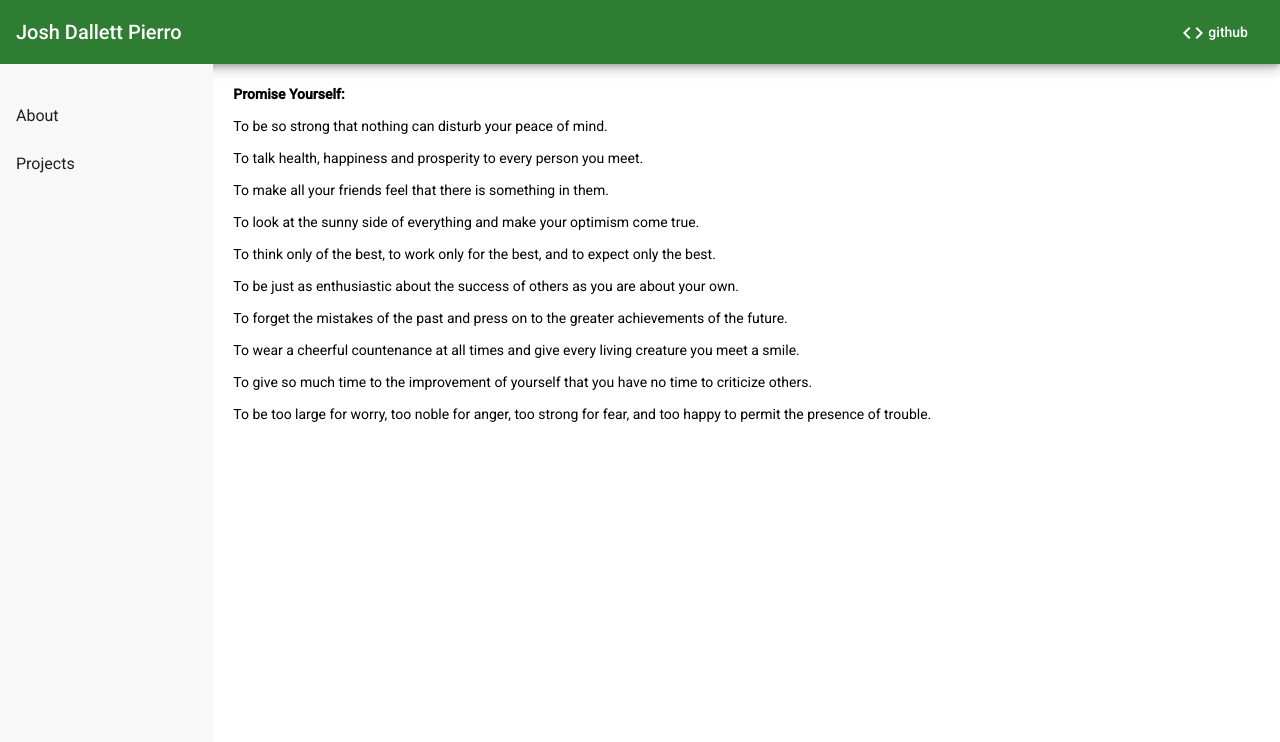
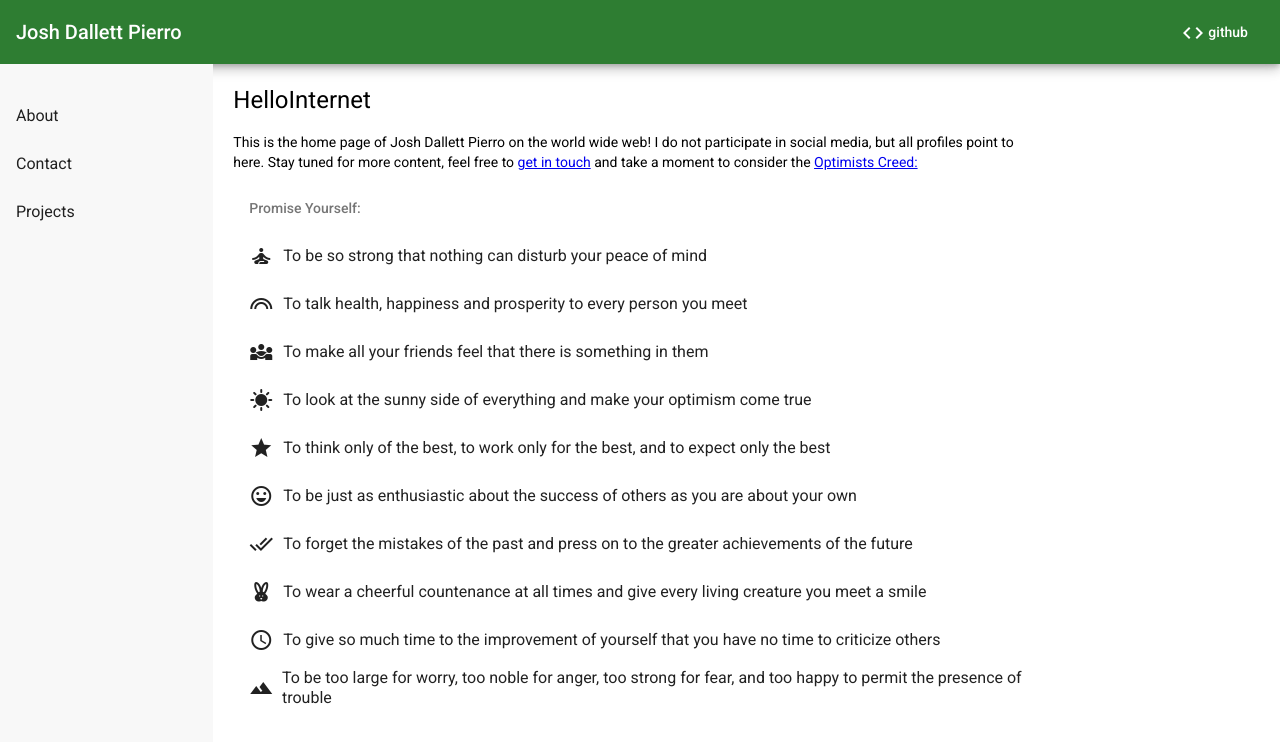
Before and after one commit to joshpierro/home, an Angular app in the folder web/: page / in a window 1280 px wide. Shown: the top 742 px of the page. Built offline with nearby package versions, Linux system fonts and the light colour scheme.

Commit message:
adds Optimists creed

```diff
--- a/web/src/app/app-routing.module.ts
+++ b/web/src/app/app-routing.module.ts
@@ -1,14 +1,12 @@
 import { NgModule } from '@angular/core';
 import { RouterModule, Routes } from '@angular/router';
 import { ContactComponent } from './components/contact/contact.component';
-import { EducationComponent } from './components/education/education.component';
 import { HomeComponent } from './components/home/home.component';
 import { ProjectsComponent } from './components/projects/projects.component';
 
 const routes: Routes = [
   {path: '', component: HomeComponent},
   {path: 'projects', component: ProjectsComponent},
-  // {path: 'education', component: EducationComponent},
   {path: 'contact', component: ContactComponent},
   {path: '**', component: HomeComponent}
 ];
--- a/web/src/app/app.module.ts
+++ b/web/src/app/app.module.ts
@@ -5,7 +5,7 @@ import { MatToolbarModule } from '@angular/material/toolbar';
 import {MatIconModule} from '@angular/material/icon';
 import {MatButtonModule} from '@angular/material/button';
 import {MatListModule} from '@angular/material/list';
-import {MatProgressSpinnerModule} from '@angular/material/progress-spinner'
+import {MatProgressSpinnerModule} from '@angular/material/progress-spinner';
 
 // app
 import { AppRoutingModule } from './app-routing.module';
--- a/web/src/app/components/contact/contact.component.html
+++ b/web/src/app/components/contact/contact.component.html
@@ -1,3 +1,5 @@
-<a mat-raised-button color="accent" href="mailto:josh.pierro@gmail.com">
-    <mat-icon>mail</mat-icon> Send a note
-</a>
+<p>
+    <a mat-button color="accent" href="mailto:josh.pierro@gmail.com">
+       <mat-icon>mail</mat-icon> Send a note
+   </a>
+</p>
--- a/web/src/app/components/home/home.component.html
+++ b/web/src/app/components/home/home.component.html
@@ -1,23 +1,17 @@
+<h1>
+   HelloInternet
+</h1>
 <p>
-   <Strong> Promise Yourself:</Strong>
-</p><p>
-To be so strong that nothing can disturb your peace of mind.
-</p><p>
-To talk health, happiness and prosperity to every person you meet.
-</p><p>
-To make all your friends feel that there is something in them.
-</p><p>
-To look at the sunny side of everything and make your optimism come true.
-</p><p>
-To think only of the best, to work only for the best, and to expect only the best.
-</p><p>
-To be just as enthusiastic about the success of others as you are about your own.
-</p><p>
-To forget the mistakes of the past and press on to the greater achievements of the future.
-</p><p>
-To wear a cheerful countenance at all times and give every living creature you meet a smile.
-</p><p>
-To give so much time to the improvement of yourself that you have no time to criticize others.
-</p><p>
-To be too large for worry, too noble for anger, too strong for fear, and too happy to permit the presence of trouble.
+   This is the home page of Josh Dallett Pierro on the world wide web!
+   I do not participate in social media, but all profiles point to here.
+   Stay tuned for more content, feel free to
+   <a routerLink="contact">get in touch</a> and take a moment to consider the <a href="https://www.optimist.org/member/membersmenu.cfm">Optimists Creed:</a>
 </p>
+
+<mat-list role="list">
+   <div mat-subheader>Promise Yourself:</div>
+   <mat-list-item role="listitem" *ngFor="let item of creedItems">
+      <mat-icon matListItemIcon> {{item.icon}} </mat-icon>
+      <div matListItemTitle>{{item.text}}</div>
+   </mat-list-item>
+</mat-list>
--- a/web/src/app/components/home/home.component.sass
+++ b/web/src/app/components/home/home.component.sass
@@ -0,0 +1,2 @@
+.mat-icon
+ padding-right: 10px
--- a/web/src/app/components/home/home.component.ts
+++ b/web/src/app/components/home/home.component.ts
@@ -7,6 +7,18 @@ import { Component, OnInit } from '@angular/core';
 })
 export class HomeComponent implements OnInit {
 
+  creedItems = [
+    {text:'To be so strong that nothing can disturb your peace of mind', icon:'self_improvement'},
+    {text:'To talk health, happiness and prosperity to every person you meet', icon:'looks'},
+    {text:'To make all your friends feel that there is something in them', icon:'diversity_3'},
+    {text:'To look at the sunny side of everything and make your optimism come true', icon:'sunny'},
+    {text:'To think only of the best, to work only for the best, and to expect only the best', icon:'star'},
+    {text:'To be just as enthusiastic about the success of others as you are about your own', icon:'sentiment_very_satisfied'},
+    {text:'To forget the mistakes of the past and press on to the greater achievements of the future', icon:'done_all'},
+    {text:'To wear a cheerful countenance at all times and give every living creature you meet a smile', icon:'cruelty_free'},
+    {text:'To give so much time to the improvement of yourself that you have no time to criticize others', icon:'schedule'},
+    {text:'To be too large for worry, too noble for anger, too strong for fear, and too happy to permit the presence of trouble', icon:'landscape'},
+  ]
   constructor() { }
 
   ngOnInit(): void {
--- a/web/src/app/components/side-nav/side-nav.component.ts
+++ b/web/src/app/components/side-nav/side-nav.component.ts
@@ -8,10 +8,9 @@ import { Component, OnInit } from '@angular/core';
 export class SideNavComponent implements OnInit {
 
   sections: {key:string,value:string}[]  = [
-    {key:'home', value:'About'},
-    {key:'projects', value: 'Projects'},
-    // {key: 'education', value:'Education'},
-    // {key:'contact', value:'Contact'}
+    {key:'', value:'About'},
+    {key:'contact', value:'Contact'},
+    {key:'projects', value: 'Projects'}
   ];
 
   constructor() { }
```
